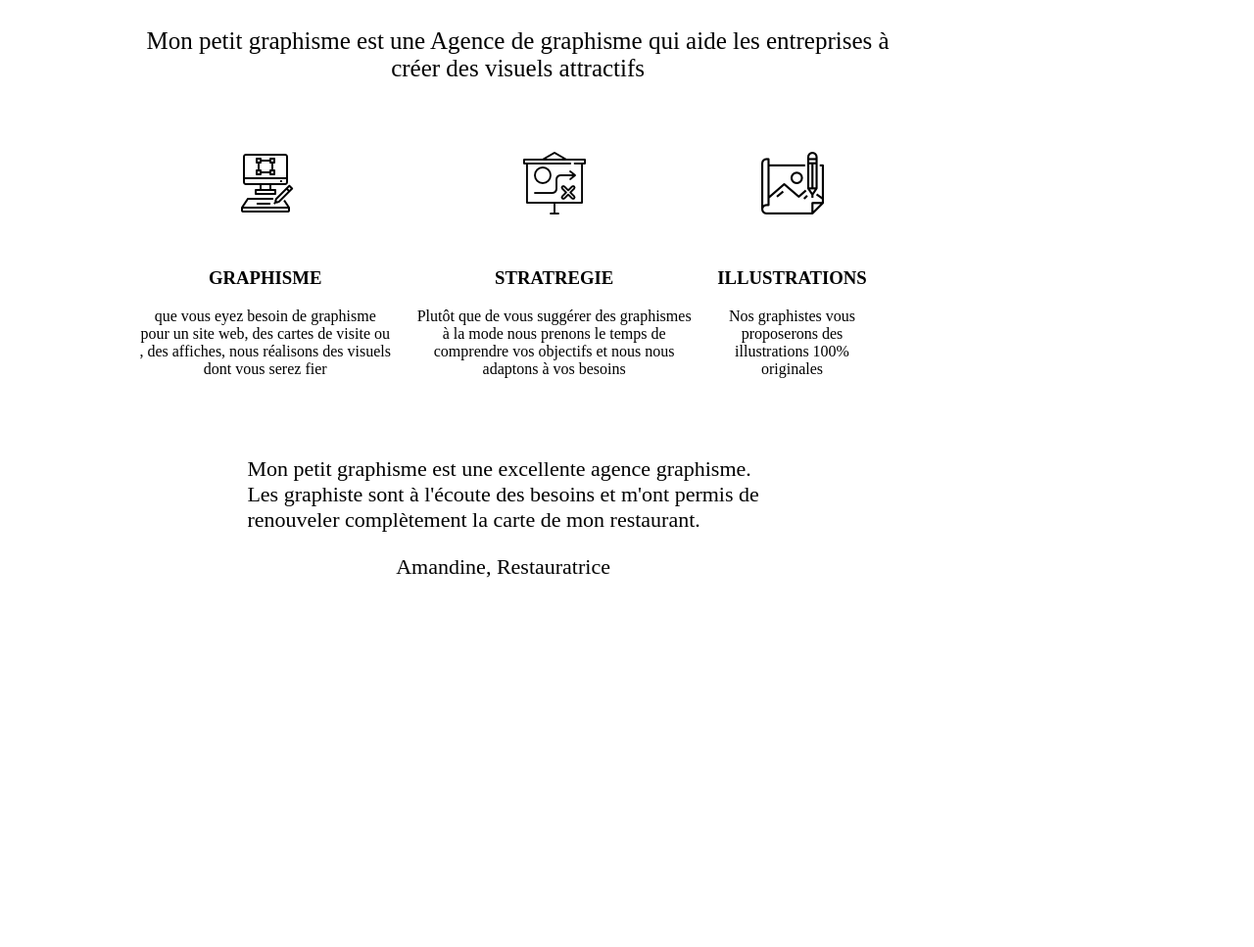
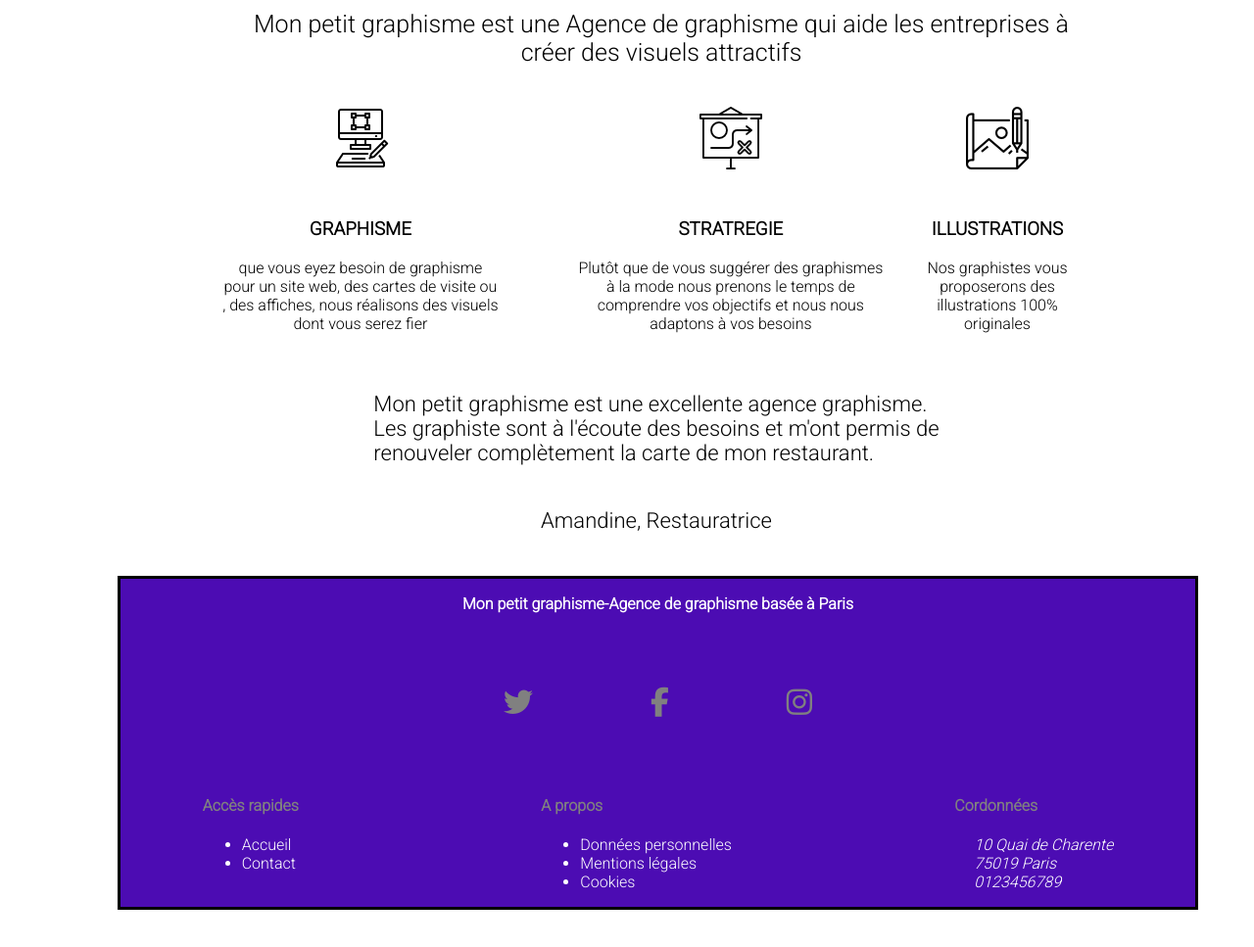
Before and after one commit to Grace-MENDJE/Agencedegraphisme.github.io, a plain HTML site: page index.html in a window 1280 px wide. Shown: the part 485-1452 px from the top of the page at 98% size. Before the commit the page ends 1099 px from the top, so only its background shows below. Drawn offline with Linux system fonts and the light colour scheme.

Commit message:
Développement de la partie footer, ajout du font-family roboto et Harmonisation du Css du tout le projet

```diff
--- a/index.html
+++ b/index.html
@@ -4,6 +4,11 @@
     <meta charset="UTF-8">
     <meta name="viewport" content="width=device-width, initial-scale=1.0">
     <link rel="stylesheet" href="style.css">
+    <script src="https://kit.fontawesome.com/754610bc5b.js"
+    crossorigin="anonymous"></script>
+    <link rel="preconnect" href="https://fonts.gstatic.com">
+<link href="https://fonts.googleapis.com/css2?family=Roboto:wght@300&display=swap"
+rel="stylesheet">
     <title>Agence de graphisme</title>
 </head>
 <body>
@@ -27,7 +32,7 @@
 
             <figure id="image-logo">
                 <img src="images/logo_long.png" class="logo-central"
-                alt="Logo_page" title="Accueil" id="logo"/>
+                alt="Logo_page" title="Accueil" />
             </figure>
             <h1>Agence de graphisme</h1>
         </div>
@@ -42,9 +47,9 @@
         <div id="contenue">
             <div id="graphisme">
 
-                <figure>
-                    <img src="images/graphic-design.png" class="graph" alt="">
-                </figure>
+                <figure class="icon">
+                    <img src="images/graphic-design.png"  alt="">
+                </figure class="icon">
                 <h3>GRAPHISME</h3>
                 <p>que vous eyez besoin de graphisme<br/> pour un site web, des cartes de visite ou<br/>,
                      des affiches, nous réalisons des visuels<br/> dont
@@ -52,8 +57,8 @@
             </div>
             <div id="strategie">
 
-                <figure>
-                    <img src="images/strategie.png" class="strat" alt="">
+                <figure class="icon">
+                    <img src="images/strategie.png"  alt="">
                 </figure>
                 <h3>STRATREGIE</h3>
                 <p>Plutôt que de vous suggérer des graphismes<br/> à la mode
@@ -62,8 +67,8 @@
             </div>
             <div id="illustrations">
 
-                <figure>
-                    <img src="images/illustrations.png" class="ullustra" alt="">
+                <figure class="icon">
+                    <img src="images/illustrations.png" class="icon" alt="">
                 </figure>
                 <h3>ILLUSTRATIONS</h3>
                 <p>Nos graphistes vous<br/> proposerons  des <br/>illustrations
@@ -78,13 +83,50 @@
          <p id="quote">Mon petit graphisme est une excellente agence graphisme.<br/>
           Les graphiste sont à l'écoute des besoins et m'ont permis  de <br/>
           renouveler complètement la carte de mon restaurant.</p>
-         <footer>Amandine, Restauratrice </footer>
+         <p id="auteur">Amandine, Restauratrice </p>
        </blockquote>
 
 
 
     </section>
 
+<footer>
+    <div id="parafoot">
+        <p>Mon petit graphisme-Agence de graphisme basée à Paris</p>
+    </div>
+
+    <div id = "reseausociaux">
+        <a href="#"><i class="fab fa-twitter"></i></a>
+        <a href="#"><i class="fab fa-facebook-f"></i></a>
+        <a href="#"><i class="fab fa-instagram"></i></a>
+    </div>
+    <div id="divers">
+
+        <div id="acces">
+            <h4>Accès rapides</h4>
+          <ul>
+              <li> <a href="#">Accueil</a> </li>
+              <li> <a href="#">Contact</a> </li>
+          </ul>
+        </div>
+
+        <div id="apropos">
+            <h4>A propos</h4>
+            <ul>
+                <li> <a href="#">Données personnelles</a></li>
+                <li> <a href="#">Mentions légales</a></li>
+                <li> <a href="#">Cookies</a></li>
+            </ul>
+        </div>
+        <div id="coordonnees">
+            <h4>Cordonnées</h4>
+        <address>10 Quai de Charente <br/>75019 Paris <br/>
+             0123456789</address>
+        </div>
+
+    </div>
+</footer>
+
 </body>
 
 </html>
--- a/style.css
+++ b/style.css
@@ -1,11 +1,14 @@
 /*La partie Générale*/
-
+ body{
+    font-family: 'Roboto', sans-serif;
+    width:1100px;
+    margin:120px;
+    margin-top: 0%;
+ }
 /*La partie header*/
 
 header{
     display: flex;
-    width: 80%;
-
     height: 120px;
     flex-direction: row-reverse;
     justify-content: space-between;
@@ -15,19 +18,22 @@ header{
 #logo{
     display: flex;
     order: 1;
-    margin-left: 10%;
     margin-bottom: 0%;
+    margin-top: 0%;
+    justify-content: flex-start;
+
 
 }
 
 nav{
     display: flex;
-   margin-top: 18px;
+    margin-top: 18px;
     height: 100px;
     align-content: flex-end;
+    margin-left: 49.5%;
 }
 
-ul{
+nav ul{
     display: flex;
     list-style-type: none;
     padding-top: 15%;
@@ -36,7 +42,7 @@ ul{
 
 }
 
-li{
+nav ul li{
     display: flex;
     align-items: stretch;
     padding-left: 10px;
@@ -59,7 +65,8 @@ nav ul li a{
 
 #central{
     flex-direction: column;
-    width: 80%;
+    display: flex;
+    align-items: stretch;
     margin-top: 0%;
 }
 
@@ -68,18 +75,17 @@ nav ul li a{
     background-image: url("images/backgroung_image.jpg");
     flex-direction: column;
     align-items: center;
-    margin-left: 10%;
+    justify-content: center;
     height: 350px;
-    width: 960px;
+    width:1100px;
 }
 
 .logo-central{
-    order: 1;
-    margin-top: 60%;
     width: 200px;
 }
 
 h1{
+    display: flex;
     color: white;
     margin-top: 0;
     font-size: 30px;
@@ -88,50 +94,53 @@ h1{
 #description{
     display: flex;
     flex-direction: row;
+    justify-content: center;
     text-align: center;
-    order: 2;
-    justify-content: center;
-    margin-top: 10px;
-    margin-left: 30px;
-    margin-bottom: 10px;
     font-size: 25px;
+    width: 1000px;
+    padding-left: 5%;
+
+
 }
 
-#description + p{
-    order: 1;
+/*#description + p{
+    display: flex;
+
+}*/
+
+#contenue{
+    display: flex;
+    flex-direction: row;
+    justify-content: space-around;
+    width: 900px;
+    margin-left: 70px;
 }
+
+.icon{
+    display: flex;
+    flex-direction: row;
+    justify-content: center;
+}
+
 
 h3{
     text-align: center;
     align-items: center;
     margin-top: 50px;
+}
 
 
-}
-
-#contenue{
-    display: flex;
-    margin-left: 10%;
-    margin-right: 10%;
-    padding:20px;
-    flex-direction:row;
-    justify-content:space-around;
-
-}
-
 #graphisme{
-      align-items: left;
       text-align: center;
-
+      width: 400px;
 }
 
 #strategie{
-    align-items: center;
     text-align: center;
+    width: 450px;
 }
 
 #illustrations {
-    align-items: right;
     text-align: center;
 }
 
@@ -142,7 +151,75 @@ blockquote{
     font-size: 22px;
 }
 
-blockquote footer{
+blockquote #auteur{
     display: flex;
     order: 2;
 }
+
+footer{
+    display: flex;
+    width:1097px;
+    flex-direction: column;
+    background-color: rgb(76, 12, 179);
+    color: white;
+    border: 3px solid black;
+}
+
+#parafoot{
+    text-align: center;
+    color: white;
+    font-weight: bold;
+}
+
+#reseausociaux{
+    display: flex;
+    color: white;
+    flex-direction: row;
+    justify-content: center;
+
+}
+
+i{
+    display: flex;
+    color: gray;
+    font-size: 30px;
+    margin: 60px;
+
+
+}
+
+#divers{
+    display: flex;
+    flex-direction: row;
+    justify-content: space-around;
+
+}
+
+h4{
+    color: gray;
+}
+
+#acces{
+    color: white;
+}
+
+#acces ul li a{
+    color: white;
+}
+
+#apropos{
+    margin-left: 80px;
+}
+
+#apropos ul li a{
+    color:white;
+}
+
+#coordonnees{
+    color: white;
+    margin-left: 60px;
+}
+
+address{
+    padding-left: 20px;
+}
```
Also changed, not shown: robotofont/roboto-black-webfont.woff (added), robotofont/roboto-black-webfont.woff2 (added).
